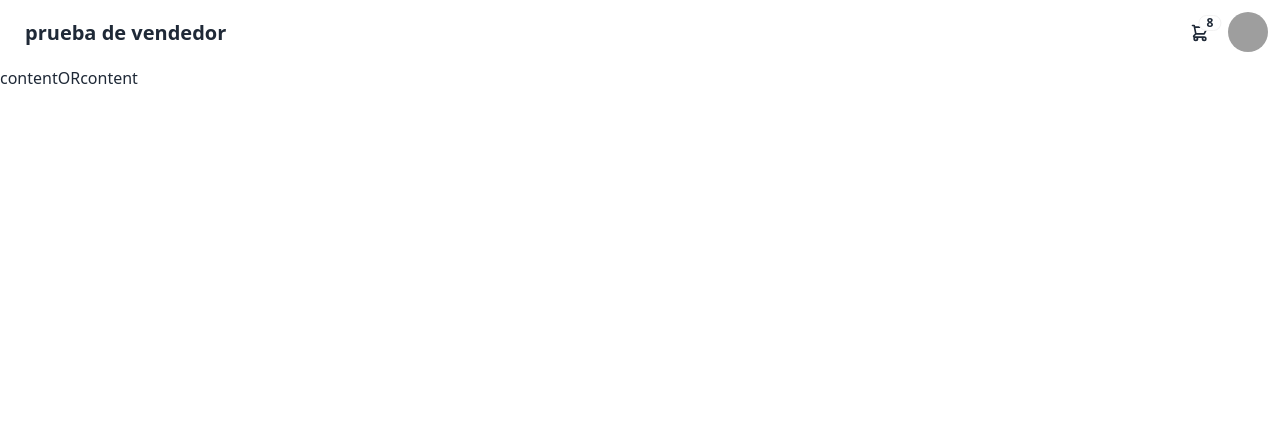
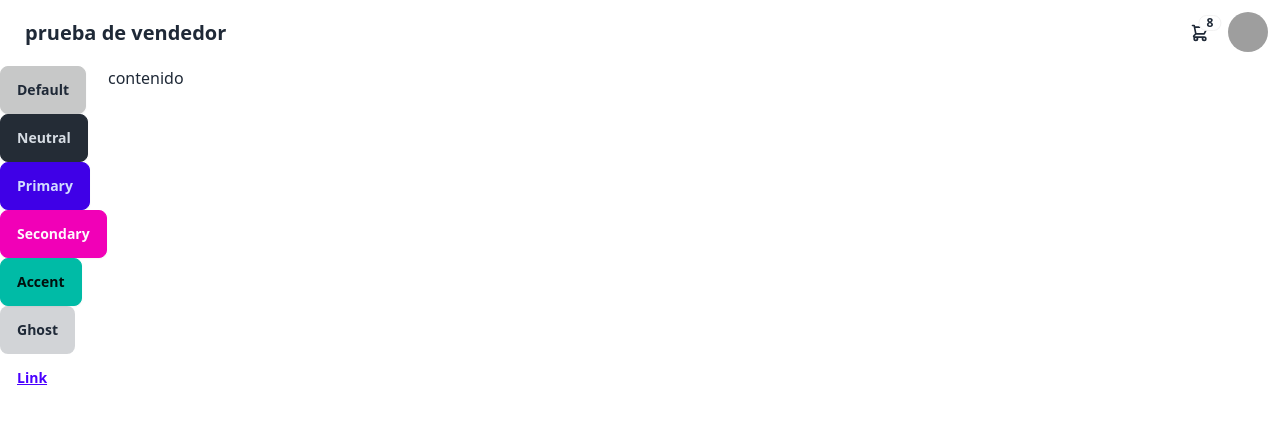
Before and after one commit to Yokoso-coding/Ferremas, a Django app: page /vendedor/inicioVendedor/ in a window 1280 px wide. Shown: the top 424 px of the page. Run offline with Django 5.2, Linux system fonts and the light colour scheme; some libraries are stand-ins or nearby versions; grey boxes are pictures that could not be loaded.

Commit message:
intento de arreglo

```diff
--- a/proyectoFerreteria/moduloVendedor/templates/inicioVendedor.html
+++ b/proyectoFerreteria/moduloVendedor/templates/inicioVendedor.html
@@ -50,10 +50,17 @@
               </div>
             </div>
           </div>
-          <div class="flex flex-col w-full border-opacity-50">
-            <div class="grid h-20 card bg-base-300 rounded-box place-items-center">content</div>
-            <div class="divider">OR</div>
-            <div class="grid h-20 card bg-base-300 rounded-box place-items-center">content</div>
+          <div class="grid grid-cols-12 gap-4">
+            <div>
+              <button class="btn btn-active">Default</button>
+              <button class="btn btn-active btn-neutral">Neutral</button>
+              <button class="btn btn-active btn-primary">Primary</button>
+              <button class="btn btn-active btn-secondary">Secondary</button>
+              <button class="btn btn-active btn-accent">Accent</button>
+              <button class="btn btn-active btn-ghost">Ghost</button>
+              <button class="btn btn-active btn-link">Link</button>
+            </div>
+            <div class="col-span-11">contenido</div>
           </div>
         </header>
 </body>
--- a/proyectoFerreteria/theme/static/css/dist/styles.css
+++ b/proyectoFerreteria/theme/static/css/dist/styles.css
@@ -1502,12 +1532,67 @@ html {
   .btn-primary {
     --btn-color: var(--fallback-p);
   }
+
+  .btn-secondary {
+    --btn-color: var(--fallback-s);
+  }
+
+  .btn-accent {
+    --btn-color: var(--fallback-a);
+  }
+
+  .btn-neutral {
+    --btn-color: var(--fallback-n);
+  }
 }
 
 @supports (color: color-mix(in oklab, black, black)) {
+  .btn-active {
+    background-color: color-mix(
+          in oklab,
+          oklch(var(--btn-color, var(--b3)) / var(--tw-bg-opacity, 1)) 90%,
+          black
+        );
+    border-color: color-mix(
+          in oklab,
+          oklch(var(--btn-color, var(--b3)) / var(--tw-border-opacity, 1)) 90%,
+          black
+        );
+  }
+
   .btn-outline.btn-primary.btn-active {
     background-color: color-mix(in oklab, var(--fallback-p,oklch(var(--p)/1)) 90%, black);
     border-color: color-mix(in oklab, var(--fallback-p,oklch(var(--p)/1)) 90%, black);
+  }
+
+  .btn-outline.btn-secondary.btn-active {
+    background-color: color-mix(in oklab, var(--fallback-s,oklch(var(--s)/1)) 90%, black);
+    border-color: color-mix(in oklab, var(--fallback-s,oklch(var(--s)/1)) 90%, black);
+  }
+
+  .btn-outline.btn-accent.btn-active {
+    background-color: color-mix(in oklab, var(--fallback-a,oklch(var(--a)/1)) 90%, black);
+    border-color: color-mix(in oklab, var(--fallback-a,oklch(var(--a)/1)) 90%, black);
+  }
+
+  .btn-outline.btn-success.btn-active {
+    background-color: color-mix(in oklab, var(--fallback-su,oklch(var(--su)/1)) 90%, black);
+    border-color: color-mix(in oklab, var(--fallback-su,oklch(var(--su)/1)) 90%, black);
+  }
+
+  .btn-outline.btn-info.btn-active {
+    background-color: color-mix(in oklab, var(--fallback-in,oklch(var(--in)/1)) 90%, black);
+    border-color: color-mix(in oklab, var(--fallback-in,oklch(var(--in)/1)) 90%, black);
+  }
+
+  .btn-outline.btn-warning.btn-active {
+    background-color: color-mix(in oklab, var(--fallback-wa,oklch(var(--wa)/1)) 90%, black);
+    border-color: color-mix(in oklab, var(--fallback-wa,oklch(var(--wa)/1)) 90%, black);
+  }
+
+  .btn-outline.btn-error.btn-active {
+    background-color: color-mix(in oklab, var(--fallback-er,oklch(var(--er)/1)) 90%, black);
+    border-color: color-mix(in oklab, var(--fallback-er,oklch(var(--er)/1)) 90%, black);
   }
 }
 
@@ -1527,6 +1612,36 @@ html {
   .btn-primary {
     --btn-color: var(--p);
   }
+
+  .btn-secondary {
+    --btn-color: var(--s);
+  }
+
+  .btn-accent {
+    --btn-color: var(--a);
+  }
+
+  .btn-neutral {
+    --btn-color: var(--n);
+  }
+}
+
+.btn-secondary {
+  --tw-text-opacity: 1;
+  color: var(--fallback-sc,oklch(var(--sc)/var(--tw-text-opacity)));
+  outline-color: var(--fallback-s,oklch(var(--s)/1));
+}
+
+.btn-accent {
+  --tw-text-opacity: 1;
+  color: var(--fallback-ac,oklch(var(--ac)/var(--tw-text-opacity)));
+  outline-color: var(--fallback-a,oklch(var(--a)/1));
+}
+
+.btn-neutral {
+  --tw-text-opacity: 1;
+  color: var(--fallback-nc,oklch(var(--nc)/var(--tw-text-opacity)));
+  outline-color: var(--fallback-n,oklch(var(--n)/1));
 }
 
 .btn.glass {
@@ -1557,6 +1672,33 @@ html {
   background-color: var(--fallback-bc,oklch(var(--bc)/0.2));
 }
 
+.btn-link {
+  border-color: transparent;
+  background-color: transparent;
+  --tw-text-opacity: 1;
+  color: var(--fallback-p,oklch(var(--p)/var(--tw-text-opacity)));
+  text-decoration-line: underline;
+  --tw-shadow: 0 0 #0000;
+  --tw-shadow-colored: 0 0 #0000;
+  box-shadow: var(--tw-ring-offset-shadow, 0 0 #0000), var(--tw-ring-shadow, 0 0 #0000), var(--tw-shadow);
+  outline-color: currentColor;
+}
+
+.btn-link.btn-active {
+  border-color: transparent;
+  background-color: transparent;
+  text-decoration-line: underline;
+}
+
+.btn-outline.btn-active {
+  --tw-border-opacity: 1;
+  border-color: var(--fallback-bc,oklch(var(--bc)/var(--tw-border-opacity)));
+  --tw-bg-opacity: 1;
+  background-color: var(--fallback-bc,oklch(var(--bc)/var(--tw-bg-opacity)));
+  --tw-text-opacity: 1;
+  color: var(--fallback-b1,oklch(var(--b1)/var(--tw-text-opacity)));
+}
+
 .btn-outline.btn-primary {
   --tw-text-opacity: 1;
   color: var(--fallback-p,oklch(var(--p)/var(--tw-text-opacity)));
@@ -1826,6 +2008,49 @@ html {
   }
 }
 
+.glass,
+  .glass.btn-active {
+  border: none;
+  -webkit-backdrop-filter: blur(var(--glass-blur, 40px));
+          backdrop-filter: blur(var(--glass-blur, 40px));
+  background-color: transparent;
+  background-image: linear-gradient(
+        135deg,
+        rgb(255 255 255 / var(--glass-opacity, 30%)) 0%,
+        rgb(0 0 0 / 0%) 100%
+      ),
+      linear-gradient(
+        var(--glass-reflex-degree, 100deg),
+        rgb(255 255 255 / var(--glass-reflex-opacity, 10%)) 25%,
+        rgb(0 0 0 / 0%) 25%
+      );
+  box-shadow: 0 0 0 1px rgb(255 255 255 / var(--glass-border-opacity, 10%)) inset,
+      0 0 0 2px rgb(0 0 0 / 5%);
+  text-shadow: 0 1px rgb(0 0 0 / var(--glass-text-shadow-opacity, 5%));
+}
+
+@media (hover: hover) {
+  .glass.btn-active {
+    border: none;
+    -webkit-backdrop-filter: blur(var(--glass-blur, 40px));
+            backdrop-filter: blur(var(--glass-blur, 40px));
+    background-color: transparent;
+    background-image: linear-gradient(
+          135deg,
+          rgb(255 255 255 / var(--glass-opacity, 30%)) 0%,
+          rgb(0 0 0 / 0%) 100%
+        ),
+        linear-gradient(
+          var(--glass-reflex-degree, 100deg),
+          rgb(255 255 255 / var(--glass-reflex-opacity, 10%)) 25%,
+          rgb(0 0 0 / 0%) 25%
+        );
+    box-shadow: 0 0 0 1px rgb(255 255 255 / var(--glass-border-opacity, 10%)) inset,
+        0 0 0 2px rgb(0 0 0 / 5%);
+    text-shadow: 0 1px rgb(0 0 0 / var(--glass-text-shadow-opacity, 5%));
+  }
+}
+
 .badge-sm {
   height: 1rem;
   font-size: 0.75rem;
@@ -2033,6 +2258,10 @@ html {
   z-index: 1;
 }
 
+.col-span-11 {
+  grid-column: span 11 / span 11;
+}
+
 .mx-4 {
   margin-left: 1rem;
   margin-right: 1rem;
@@ -2056,6 +2285,10 @@ html {
   display: flex;
 }
 
+.grid {
+  display: grid;
+}
+
 .h-5 {
   height: 1.25rem;
 }
@@ -2097,6 +2330,10 @@ html {
   transform: translate(var(--tw-translate-x), var(--tw-translate-y)) rotate(var(--tw-rotate)) skewX(var(--tw-skew-x)) skewY(var(--tw-skew-y)) scaleX(var(--tw-scale-x)) scaleY(var(--tw-scale-y));
 }
 
+.grid-cols-12 {
+  grid-template-columns: repeat(12, minmax(0, 1fr));
+}
+
 .items-center {
   align-items: center;
 }
@@ -2107,6 +2344,10 @@ html {
 
 .justify-between {
   justify-content: space-between;
+}
+
+.gap-4 {
+  gap: 1rem;
 }
 
 .rounded-box {
```
Also changed, not shown: other parts of proyectoFerreteria/theme/static/css/dist/styles.css (+70 -0 lines).
